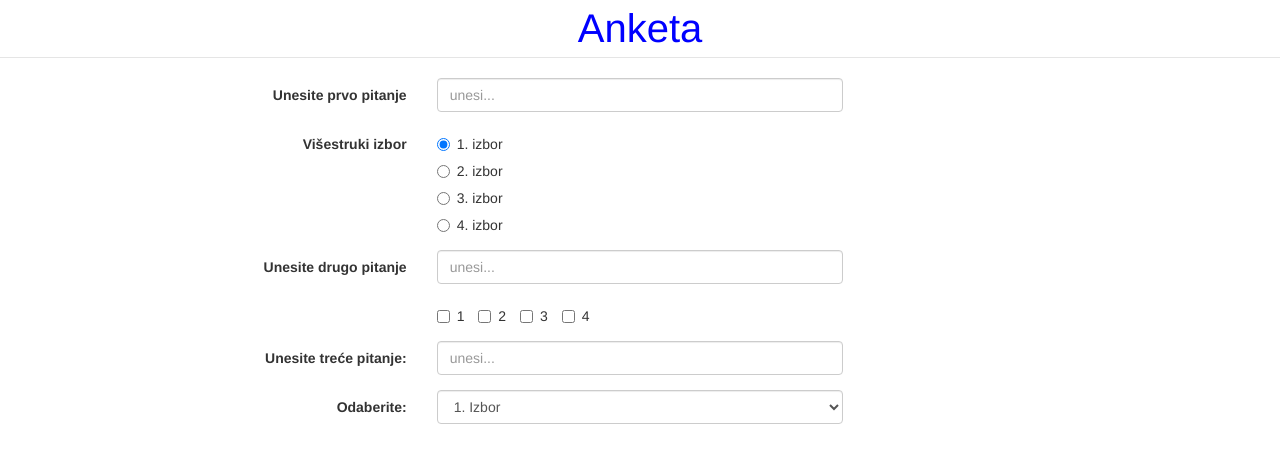
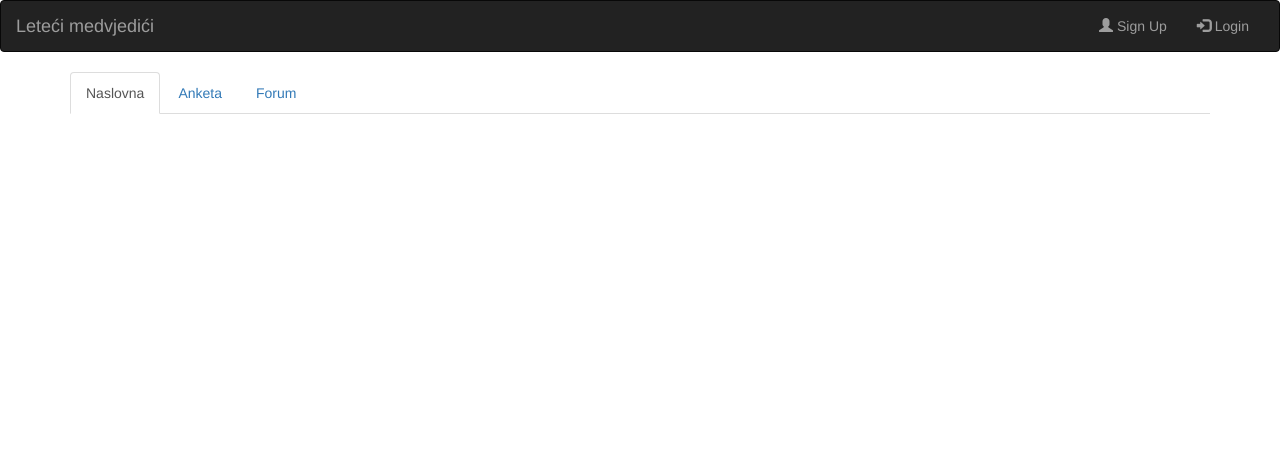
Before and after one commit to PatrikCosic/LeteciMedvjedici, a plain HTML site: page index.html in a window 1280 px wide. Drawn offline with nearby package versions, Linux system fonts and the light colour scheme; files that its build step writes are made by us from their sources.

Commit message:
Add files via upload

```diff
--- a/index.html
+++ b/index.html
@@ -5,113 +5,42 @@
 		<meta http-equiv="X-UA-Compatible" content="IE=edge">
 		<meta name="viewport" content="width=device-width, initial-scale=1">
 		<title> Leteći medvjedići </title>
-		<link href="bootstrap.min.css" rel="stylesheet">
-		<link rel = "stylesheet" href = "style.css">
+		<link href="css/bootstrap.min.css" rel="stylesheet">
+		<link rel = "stylesheet" href = "css/style.css">
+		<script src="https://ajax.googleapis.com/ajax/libs/jquery/3.2.1/jquery.min.js"></script>
+		<script src="https://maxcdn.bootstrapcdn.com/bootstrap/3.3.7/js/bootstrap.min.js"></script>
 	</head>
 
 	<body>
-		<form class="form-horizontal">
-			<fieldset>
+		<nav class="navbar navbar-inverse">
+		  <div class="container-fluid">
+			<div class="navbar-header">
+			  <button type="button" class="navbar-toggle" data-toggle="collapse" data-target="#myNavbar">
+				<span class="icon-bar"></span>
+				<span class="icon-bar"></span>
+				<span class="icon-bar"></span>
+			  </button>
+			  <span class="navbar-brand">Leteći medvjedići</span>
+			</div>
+			<div class="collapse navbar-collapse" id="myNavbar">
+			  <ul class="nav navbar-nav navbar-right">
+				<li><a href="#"><span class="glyphicon glyphicon-user"></span> Sign Up</a></li>
+				<li><a href="#"><span class="glyphicon glyphicon-log-in"></span> Login</a></li>
+			  </ul>
+			</div>
+		  </div>
+		</nav>
+		<div class="container">
+			<ul class="nav nav-tabs">
+				<li class = "active"><a href="index.html">Naslovna</a></li>
+				<li><a href="anketa.html">Anketa</a></li>
+				<li><a href="forum.html">Forum</a></li>
+			</ul>
+			<br>
+		</div>
 
-			<!-- Form Name -->
-			<legend>Anketa</legend>
 
-			<!-- Text input-->
-			<div class="form-group">
-			  <label class="col-md-4 control-label" for="textinput">Unesite prvo pitanje</label>
-			  <div class="col-md-4">
-			  <input id="textinput" name="textinput" type="text" placeholder="unesi..." class="form-control input-md">
 
-			  </div>
-			</div>
-
-			<!-- Multiple Radios -->
-			<div class="form-group">
-			  <label class="col-md-4 control-label" for="radios">Višestruki izbor</label>
-			  <div class="col-md-4">
-			  <div class="radio">
-				<label for="radios-0">
-				  <input type="radio" name="radios" id="radios-0" value="1" checked="checked">
-				  1. izbor
-				</label>
-				</div>
-			  <div class="radio">
-				<label for="radios-1">
-				  <input type="radio" name="radios" id="radios-1" value="2">
-				  2. izbor
-				</label>
-				</div>
-			  <div class="radio">
-				<label for="radios-2">
-				  <input type="radio" name="radios" id="radios-2" value="3">
-				  3. izbor
-				</label>
-				</div>
-			  <div class="radio">
-				<label for="radios-3">
-				  <input type="radio" name="radios" id="radios-3" value="4">
-				  4. izbor
-				</label>
-				</div>
-			  </div>
-			</div>
-
-			<!-- Text input-->
-			<div class="form-group">
-			  <label class="col-md-4 control-label" for="textinput">Unesite drugo pitanje</label>
-			  <div class="col-md-4">
-			  <input id="textinput" name="textinput" type="text" placeholder="unesi..." class="form-control input-md">
-
-			  </div>
-			</div>
-
-			<!-- Multiple Checkboxes (inline) -->
-			<div class="form-group">
-			  <label class="col-md-4 control-label" for="checkboxes"></label>
-			  <div class="col-md-4">
-				<label class="checkbox-inline" for="checkboxes-0">
-				  <input type="checkbox" name="checkboxes" id="checkboxes-0" value="1">
-				  1
-				</label>
-				<label class="checkbox-inline" for="checkboxes-1">
-				  <input type="checkbox" name="checkboxes" id="checkboxes-1" value="2">
-				  2
-				</label>
-				<label class="checkbox-inline" for="checkboxes-2">
-				  <input type="checkbox" name="checkboxes" id="checkboxes-2" value="3">
-				  3
-				</label>
-				<label class="checkbox-inline" for="checkboxes-3">
-				  <input type="checkbox" name="checkboxes" id="checkboxes-3" value="4">
-				  4
-				</label>
-			  </div>
-			</div>
-
-			<!-- Text input-->
-			<div class="form-group">
-			  <label class="col-md-4 control-label" for="textinput">Unesite treće pitanje:</label>
-			  <div class="col-md-4">
-			  <input id="textinput" name="textinput" type="text" placeholder="unesi..." class="form-control input-md">
-
-			  </div>
-			</div>
-
-			<!-- Select Basic -->
-			<div class="form-group">
-			  <label class="col-md-4 control-label" for="selectbasic">Odaberite:</label>
-			  <div class="col-md-4">
-				<select id="selectbasic" name="selectbasic" class="form-control">
-				  <option value="1">1. Izbor</option>
-				  <option value="2">2. Izbor</option>
-				  <option value="3">3. Izbor</option>
-				  <option value="4">4. Izbor</option>
-				</select>
-			  </div>
-			</div>
-
-			</fieldset>
-		</form>
 
 	</body>
 </html>
```
